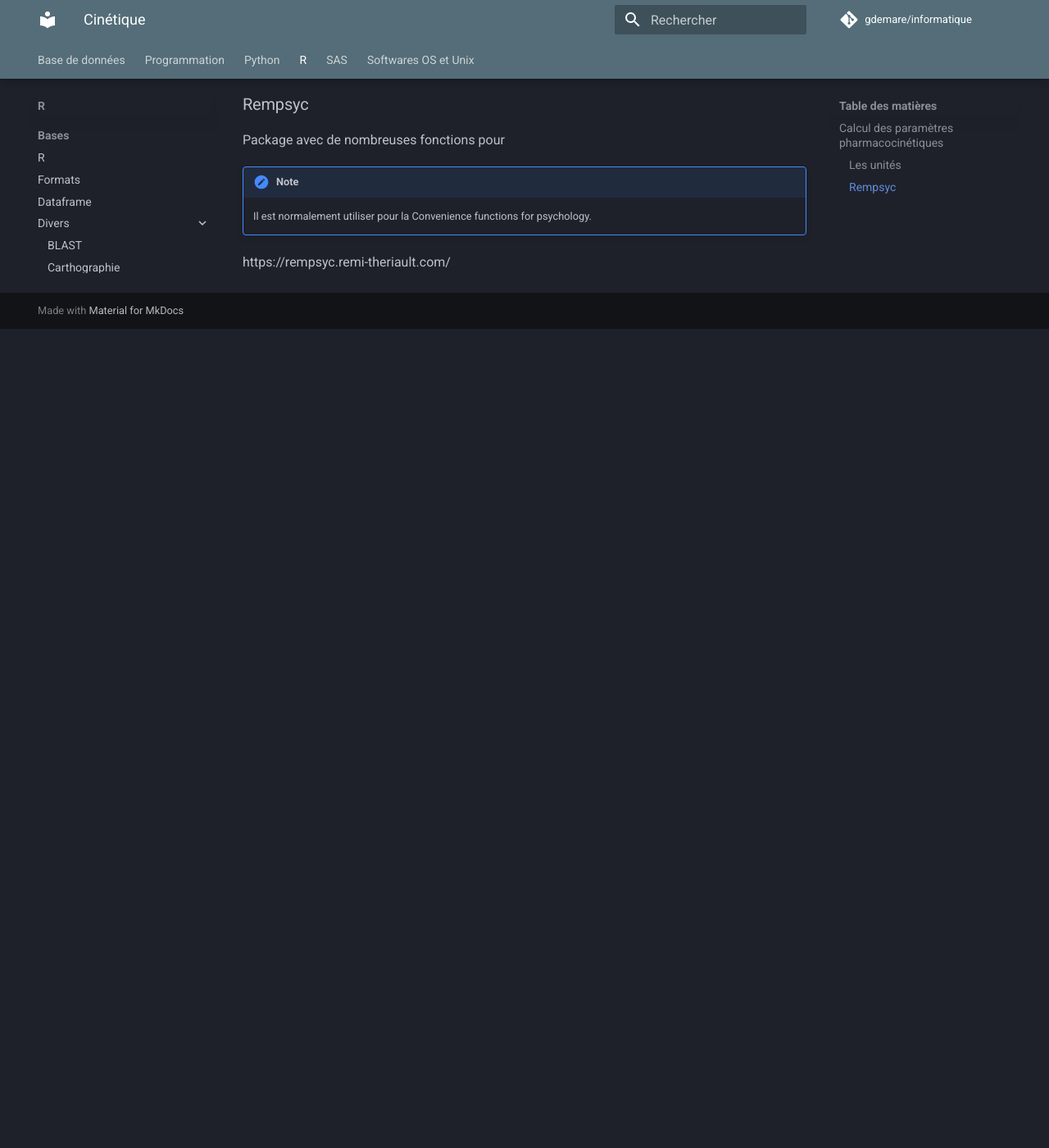
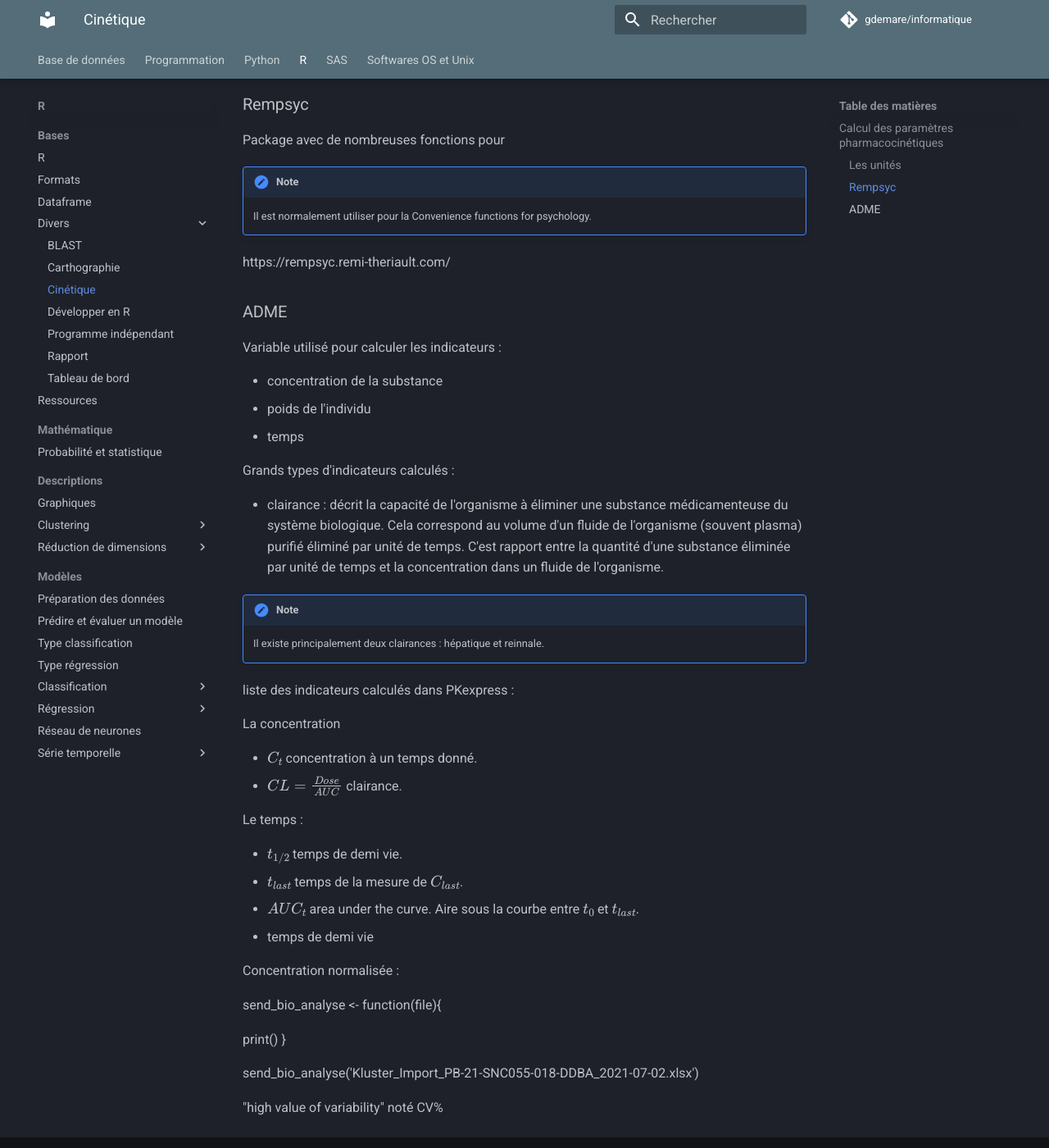
Before and after one commit to gdemare/Informatique, an MkDocs documentation site: the page built from docs/r/cinetique_r.md, in a window 1280 px wide and 1400 px high, scrolled down 1378 px. Shown: the whole window at 82% size. Built offline with MkDocs 1.6.1 and Material for MkDocs 9.7.7, drawn with Linux system fonts in a browser that asks for light colours; comment, search, counter and statistics services are not loaded; before the commit the page ends 1779 px from its top, so only the background shows below that.

Commit message:
Update cinetique_r.md

```diff
--- a/docs/r/cinetique_r.md
+++ b/docs/r/cinetique_r.md
@@ -47,3 +47,47 @@
     Il est normalement utiliser pour la Convenience functions for psychology.
 
 https://rempsyc.remi-theriault.com/
+
+### ADME
+Variable utilisé pour calculer les indicateurs :
+
+* concentration de la substance
+* poids de l'individu
+* temps
+
+Grands types d'indicateurs calculés :
+
+* clairance : décrit la capacité de l'organisme à éliminer une substance médicamenteuse du système biologique.
+Cela correspond au volume d'un fluide de l'organisme (souvent plasma) purifié éliminé par unité de temps. C'est
+rapport entre la quantité d'une substance éliminée par unité de temps et la concentration dans un fluide de l'organisme.
+
+
+!!! note
+    Il existe principalement deux clairances : hépatique et reinnale.
+
+liste des indicateurs calculés dans PKexpress :
+
+La concentration
+
+* $C_t$ concentration à un temps donné.
+* $CL = \frac{Dose}{AUC}$ clairance.
+
+Le temps :
+
+* $t_{1/2}$ temps de demi vie.
+* $t_{last}$ temps de la mesure de $C_{last}$.
+* $AUC_{t}$ area under the curve. Aire sous la courbe entre $t_{0}$ et $t_{last}$.
+* temps de demi vie
+
+Concentration normalisée :
+
+
+
+send_bio_analyse <- function(file){
+
+  print()
+}
+
+send_bio_analyse('Kluster_Import_PB-21-SNC055-018-DDBA_2021-07-02.xlsx')
+
+"high value of variability" noté CV%
```
